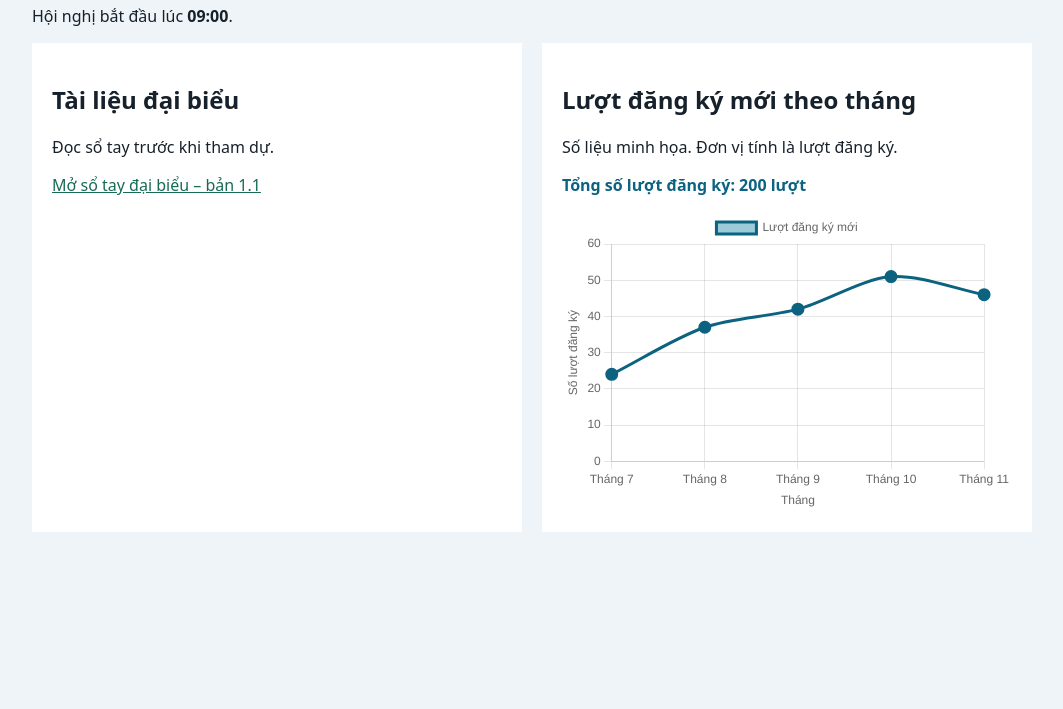
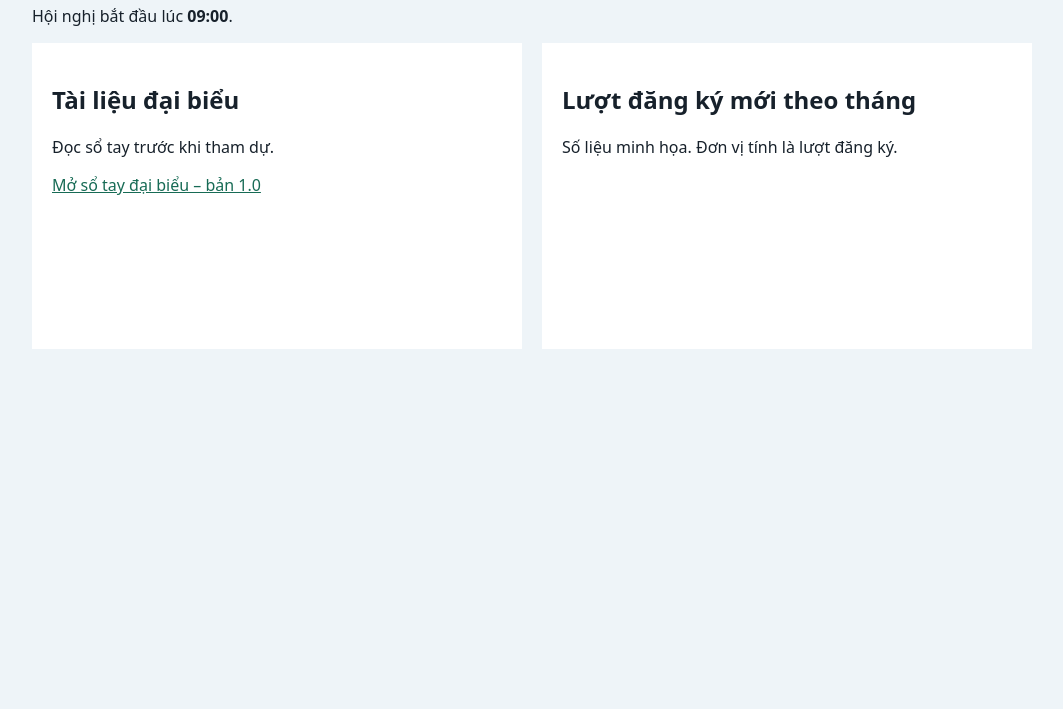
Before and after one commit to Quynhanh1509/C-ng-t-i-li-u-h-i-ngh-, a plain HTML site: page docs/index.html in a window 1280 px wide. Shown: the part 91-800 px from the top of the page, without its empty margins (108-1171 px from the left). Drawn offline with nearby package versions, Linux system fonts and the light colour scheme.

Commit message:
Update index.html

```diff
--- a/docs/index.html
+++ b/docs/index.html
@@ -1,13 +1,10 @@
-
 <!doctype html>
 <html lang="vi">
 <head>
   <meta charset="utf-8">
   <meta name="viewport"
         content="width=device-width, initial-scale=1">
-
   <title>Cổng tài liệu đại biểu</title>
-
   <style>
     body {
       margin: 0;
@@ -15,165 +12,68 @@
       color: #17212b;
       font-family: system-ui, sans-serif;
     }
-
-    main {
-      max-width: 1000px;
-      margin: 32px auto;
-      padding: 0 16px;
-    }
-
-    h1 {
-      color: #17324d;
-    }
-
-    a {
-      color: #176b55;
-    }
-
+    main { max-width: 1000px; margin: 32px auto; padding: 0 16px; }
+    h1 { color: #17324d; }
+    a { color:#176b55; }
     .layout {
       display: grid;
       grid-template-columns: 1fr 1fr;
       gap: 20px;
     }
-
-    .panel {
-      min-width: 0;
-      padding: 20px;
-      background: #ffffff;
-    }
-
-    .chart-container {
-      position: relative;
-      width: 100%;
-      height: 300px;
-    }
-
-    #tong-so-luot {
-      font-weight: bold;
-      color: #0c6380;
-    }
-
+    .panel { min-width: 0; padding: 20px; background: #ffffff; }
     @media (max-width: 600px) {
-      .layout {
-        grid-template-columns: 1fr;
-      }
-
-      .chart-container {
-        height: 260px;
-      }
+      .layout { grid-template-columns: 1fr; }
     }
   </style>
 </head>
-
 <body>
   <main>
-    <h1>Cổng tài liệu đại biểu</h1>
-
-    <p>
-      Hội nghị bắt đầu lúc <strong>09:00</strong>.
-    </p>
-
+    <h1>Tài liệu hội nghị mô phỏng</h1>
+    <p>Hội nghị bắt đầu lúc <strong>09:00</strong>.</p>
     <div class="layout">
-
       <section class="panel">
         <h2>Tài liệu đại biểu</h2>
-
         <p>Đọc sổ tay trước khi tham dự.</p>
-
-        <a href="../handbook-v1.1.pdf">
-          Mở sổ tay đại biểu – bản 1.1
+        <a href="files/handbook-v1.0.pdf">
+          Mở sổ tay đại biểu – bản 1.0
         </a>
       </section>
-
       <section class="panel">
         <h2>Lượt đăng ký mới theo tháng</h2>
-
-        <p>
-          Số liệu minh họa. Đơn vị tính là lượt đăng ký.
-        </p>
-
-        <p id="tong-so-luot"></p>
-
-        <div class="chart-container">
-          <canvas id="bieu-do"
-                  role="img"
-                  aria-label="Lượt đăng ký mới theo tháng">
-          </canvas>
-        </div>
+        <p>Số liệu minh họa. Đơn vị tính là lượt đăng ký.</p>
+        <canvas id="bieu-do" role="img"
+                aria-label="Lượt đăng ký mới theo tháng"></canvas>
       </section>
-
     </div>
   </main>
 
   <script src="https://cdn.jsdelivr.net/npm/chart.js@4"></script>
-
   <script>
     const soLieu = [
       { thang: "Tháng 7", giaTri: 24 },
       { thang: "Tháng 8", giaTri: 37 },
       { thang: "Tháng 9", giaTri: 42 },
       { thang: "Tháng 10", giaTri: 51 },
-      { thang: "Tháng 11", giaTri: 46 }
+      { thang: "Tháng 11", giaTri: 46 },
+      { thang: "Tổng số lượng”, giaTri: 200}
     ];
 
-    // Tự động tính tổng số lượt đăng ký
-    const tongSoLuot = soLieu.reduce(
-      (tong, muc) => tong + muc.giaTri,
-      0
-    );
+    const loaiBieuDo = "doughnut";
+    const mauChinh = "#0c6380";
+    const bangMau = [mauChinh, "#9b4d28", "#39724a", "#6c54a3"];
 
-    document.getElementById("tong-so-luot").textContent =
-      "Tổng số lượt đăng ký: " + tongSoLuot + " lượt";
-
-    // Thiết lập màu sắc biểu đồ
-    const mauChinh = "#0c6380";
-
-    // Vẽ biểu đồ đường
     new Chart(document.getElementById("bieu-do"), {
-      type: "line",
-
+      type: loaiBieuDo,
       data: {
         labels: soLieu.map(muc => muc.thang),
-
         datasets: [{
           label: "Lượt đăng ký mới",
           data: soLieu.map(muc => muc.giaTri),
-          borderColor: mauChinh,
-          backgroundColor: "#9bcbd8",
-          pointBackgroundColor: mauChinh,
-          pointRadius: 5,
-          borderWidth: 3,
-          tension: 0.3,
-          fill: false
+          backgroundColor: loaiBieuDo === "line"
+            ? bangMau
+            : mauChinh,
+          borderColor: mauChinh
         }]
-      },
-
-      options: {
-        responsive: true,
-        maintainAspectRatio: false,
-
-        plugins: {
-          legend: {
-            display: true
-          }
-        },
-
-        scales: {
-          y: {
-            beginAtZero: true,
-            title: {
-              display: true,
-              text: "Số lượt đăng ký"
-            }
-          },
-
-          x: {
-            title: {
-              display: true,
-              text: "Tháng"
-            }
-          }
-        }
       }
     });
   </script>
```
